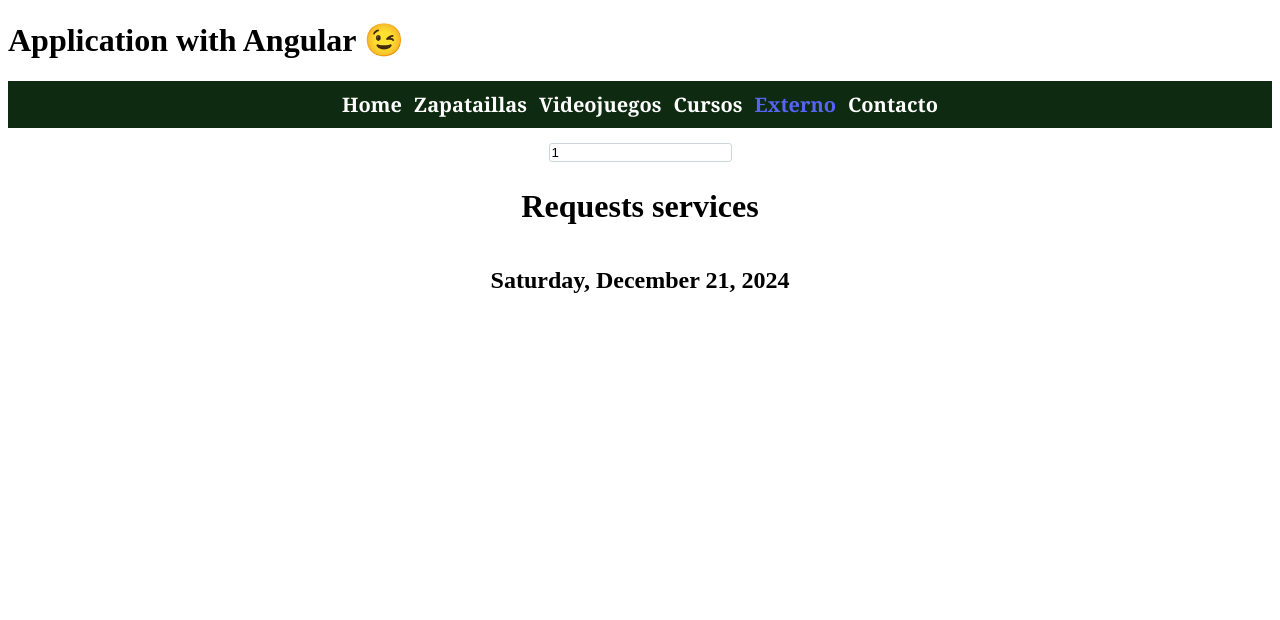
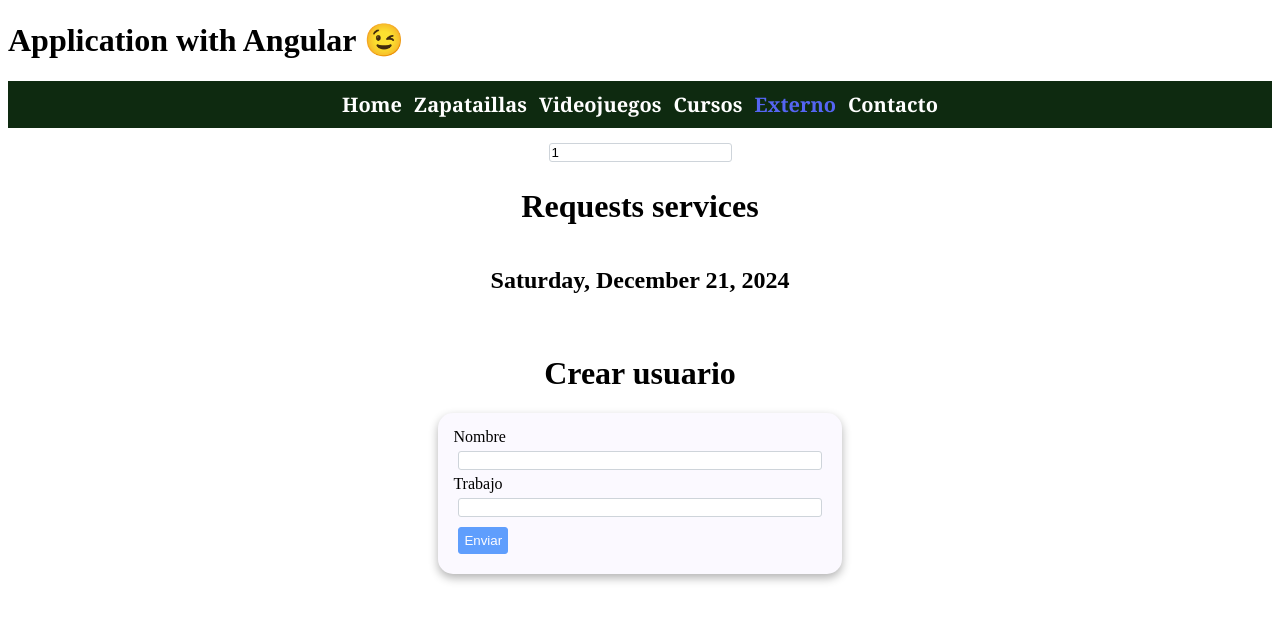
Before and after one commit to cpablop1/javascript_practices, an Angular app in the folder angular/learning-angular/: page /external in a window 1280 px wide. Shown: the top 620 px of the page. Built offline with nearby package versions, Linux system fonts and the light colour scheme; no server answers.

Commit message:
Formularios y peticiones ajax con Angular

```diff
--- a/angular/learning-angular/src/app/external/external.component.html
+++ b/angular/learning-angular/src/app/external/external.component.html
@@ -1,4 +1,3 @@
-
 <div class="container">
     <input type="text" [(ngModel)]="userId" (keyup.enter)="loadUser(userId)">
     <h1>Requests services</h1>
@@ -9,3 +8,28 @@
         <h2>{{ user.email }}</h2>
     </div>
 </div>
+
+<div class="container">
+    <h1>Crear usuario</h1>
+    <form #newUser="ngForm" (ngSubmit)="onSubmit(newUser)">
+        <label for="name">Nombre</label>
+        <input type="text" name="name" #name="ngModel" [(ngModel)]="new_user.name" required>
+        <span *ngIf="name.touched && !name.valid" class="error">Ingrese el nombre para continuar</span>
+
+        <label for="job">Trabajo</label>
+        <input type="text" name="job" #job="ngModel" [(ngModel)]="new_user.job" required>
+        <span *ngIf="job.touched && !job.valid" class="error">Ingrese el trabajo para continuar</span>
+
+        <div>
+            <input type="submit" value="Enviar" class="btn-primary" [disabled]="!newUser.form.valid">
+        </div>
+    </form>
+</div>
+
+<div class="container" *ngIf="user_saved">
+    <h2>Datos devueltos</h2>
+    <p>ID: {{ user_saved.id }}</p>
+    <p>Nombre: {{ user_saved.name }}</p>
+    <p>Trabajo: {{ user_saved.job }}</p>
+    <p>fecha: {{ user_saved.createdAt }}</p>
+</div>
--- a/angular/learning-angular/src/app/external/external.component.ts
+++ b/angular/learning-angular/src/app/external/external.component.ts
@@ -15,11 +15,17 @@ export class ExternalComponent implements OnInit {
   public user: any;
   public userId: any;
   public date: any;
+  public new_user: any;
+  public user_saved: any;
 
   constructor(
     private _requestsService: RequestsService
   ) {
     this.userId = 1;
+    this.new_user = {
+      "name": "",
+      "job": ""
+    }
   }
 
   ngOnInit(): void {
@@ -37,4 +43,17 @@ export class ExternalComponent implements OnInit {
       }
     );
   }
+
+  onSubmit(form: any){
+    this._requestsService.addUser(this.new_user).subscribe(
+      response => {
+        this.user_saved = response
+        console.log(this.user_saved);
+        form.reset();
+      },
+      error => {
+        console.log(<any>error);
+      }
+    );
+  }
 }
--- a/angular/learning-angular/src/app/services/requests.service.ts
+++ b/angular/learning-angular/src/app/services/requests.service.ts
@@ -13,4 +13,11 @@ export class RequestsService {
     getUser(userId: any): Observable<any> {
         return this._http.get(this.url + 'api/users/' + userId);
     }
+
+    addUser(user: any): Observable<any>{
+        let params = JSON.stringify(user);
+        let headers = new HttpHeaders().set('Content-type', 'application/json');
+
+        return this._http.post(this.url + 'api/users', params, {headers: headers});
+    }
 }
```
